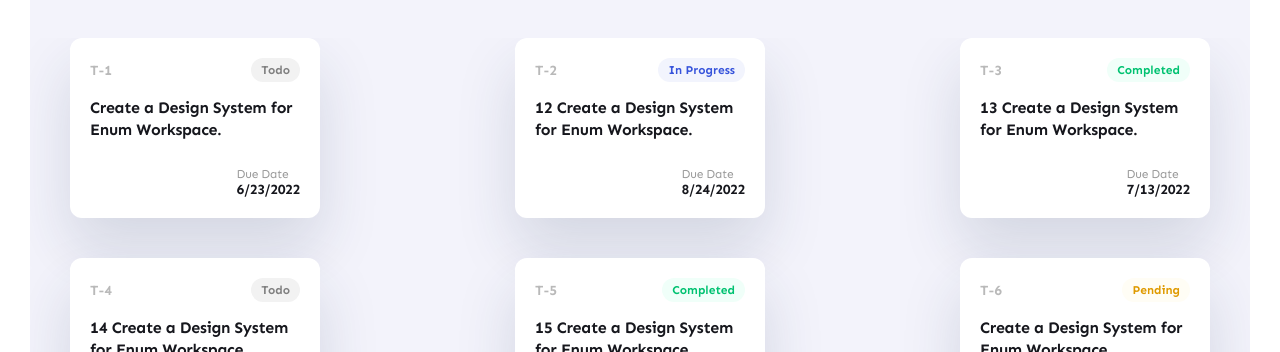
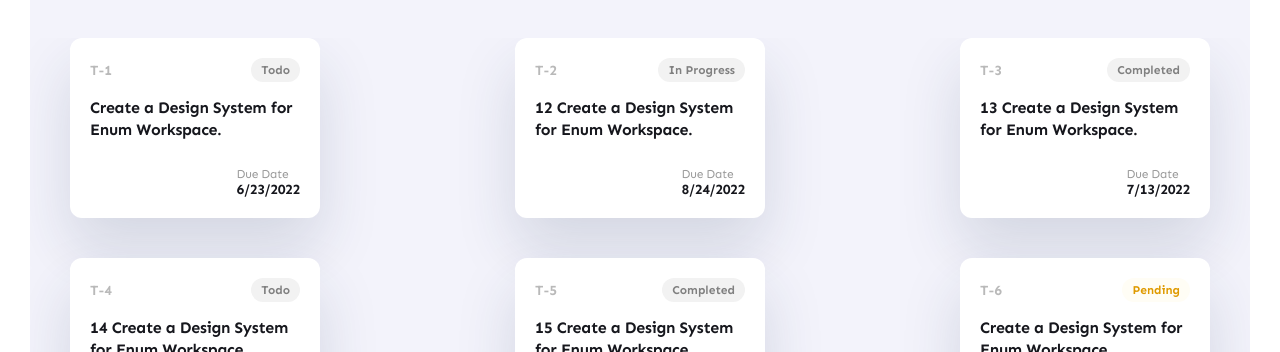
Before and after one commit to shapovalov-sasha/Task-Manager, a React (Create React App) app: page / in a window 1280 px wide. Shown: the part 174-526 px from the top of the page. Built offline with nearby package versions, Linux system fonts and the light colour scheme.

Commit message:
Refactor on Badge component

```diff
--- a/src/components/badge/Badge.css
+++ b/src/components/badge/Badge.css
@@ -12,22 +12,27 @@
   color: inherit;
 }
 
-.badge-todo {
+.grey {
   background-color: #f2f2f2;
   color: #808080;
 }
 
-.badge-in-progress {
+.black {
+  background-color: #e2e2e2;
+  color: #16171d;
+}
+
+.blue {
   background-color: #f2f4fd;
   color: #3754db;
 }
 
-.badge-pending {
+.orange {
   background-color: #fffdf5;
   color: #df9a00;
 }
 
-.badge-completed {
+.green {
   background-color: #f0fff9;
   color: #00c271;
 }
--- a/src/components/badge/Badge.jsx
+++ b/src/components/badge/Badge.jsx
@@ -1,25 +1,13 @@
 import React from "react";
 import "./Badge.css";
 
+const BADGE_COLORS = ["grey", "black", "purple", "orange", "black"];
+
 const Badge = (props) => {
-  const getBadgeStyle = () => {
-    switch (props.status) {
-      case "Todo":
-        return "badge-todo";
-      case "In Progress":
-        return "badge-in-progress";
-      case "Completed":
-        return "badge-completed";
-      case "Pending":
-        return "badge-pending";
-      default:
-        return "badge-todo";
-    }
-  };
-
+  const badgeColor = BADGE_COLORS.includes(props.color) ? props.color : "grey";
   return (
-    <div className={`badge ${getBadgeStyle()}`}>
-      <p>{props.status}</p>
+    <div className={`badge ${badgeColor}`}>
+      <p>{props.label}</p>
     </div>
   );
 };
--- a/src/components/task-card/TaskCard.jsx
+++ b/src/components/task-card/TaskCard.jsx
@@ -4,11 +4,25 @@ import Badge from "../badge/Badge";
 import DateContainer from "../date-container/DateContainer";
 
 function TaskCard(props) {
+  const getBadgeStyle = () => {
+    switch (props.status) {
+      case "Todo":
+        return "grey";
+      case "In Progress":
+        return "blue";
+      case "Completed":
+        return "green";
+      case "Pending":
+        return "orange";
+      default:
+        return "grey";
+    }
+  };
   return (
     <div className="card-wrapper">
       <div className="card-header">
         <p className="task-id">{props.id}</p>
-        <Badge status={props.status} />
+        <Badge label={props.status} color={getBadgeStyle()} />
       </div>
       <div className="card-content">
         <p>{props.name}</p>
```
